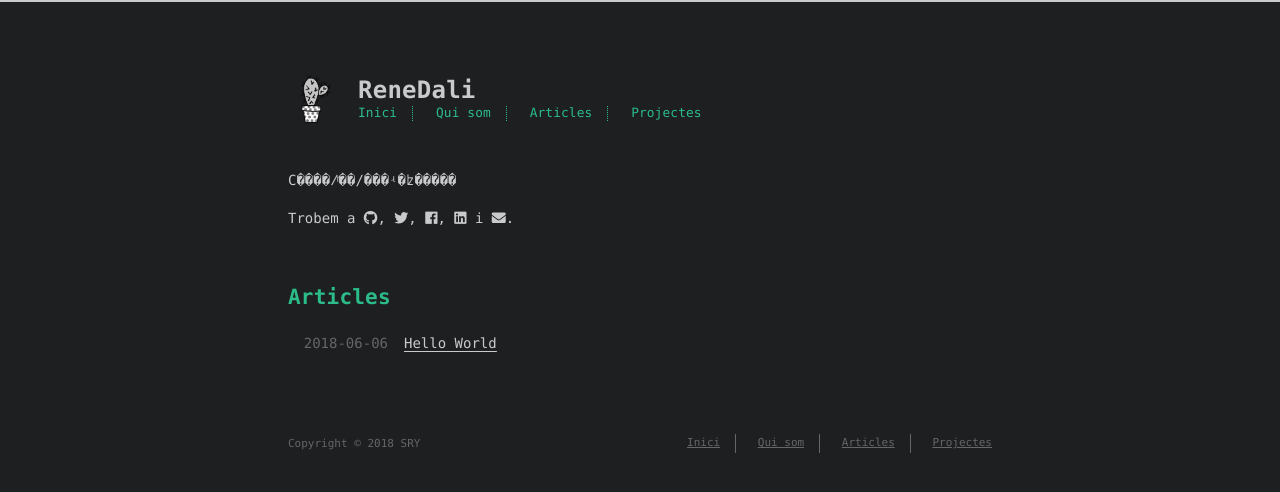
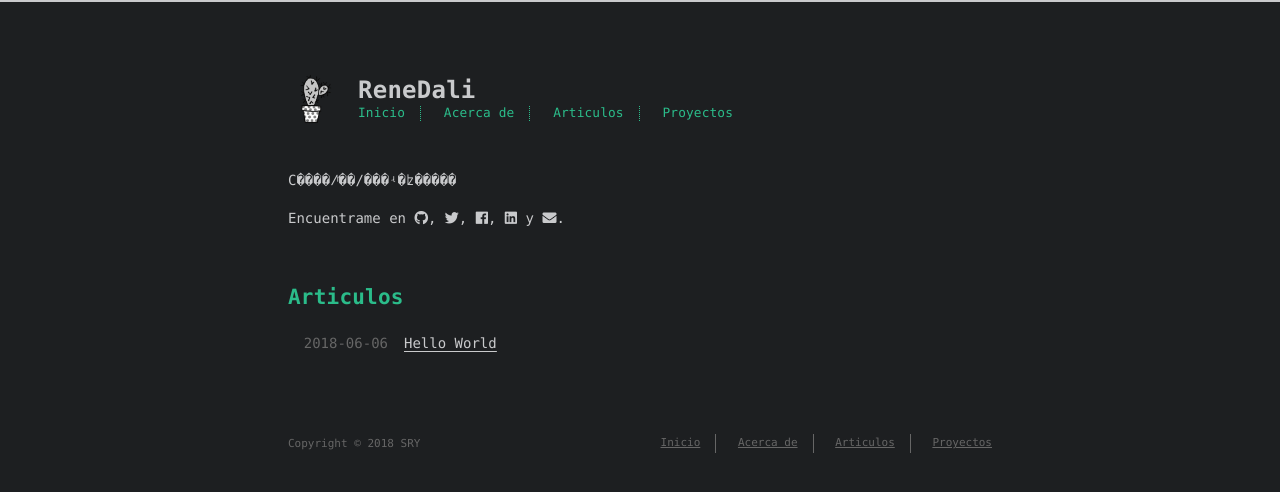
Before and after one commit to SSSRY/sssry.github.io, a plain HTML site: page index.html in a window 1280 px wide. Drawn offline with Linux system fonts and the light colour scheme; a web font is replaced by a local one.

Commit message:
Site updated: 2018-06-07 09:25:40

```diff
--- a/index.html
+++ b/index.html
@@ -68,13 +68,13 @@
         <a href="#"><i class="fas fa-bars fa-2x"></i></a>
       </li>
 
-        <li><a href="/">Inici</a></li>
+        <li><a href="/">Inicio</a></li>
 
-        <li><a href="/about/">Qui som</a></li>
+        <li><a href="/about/">Acerca de</a></li>
 
-        <li><a href="/archives/">Articles</a></li>
+        <li><a href="/archives/">Articulos</a></li>
 
-        <li><a href="/projects_url">Projectes</a></li>
+        <li><a href="/projects_url">Proyectos</a></li>
 
     </ul>
   </div>
@@ -88,7 +88,7 @@
 
 
     <p>
-      Trobem a
+      Encuentrame en
 
 
 
@@ -121,7 +121,7 @@
             <i class="fab fa-linkedin"></i><!--
       ---></a><!--
     ---><!--
-    ---> i
+    ---> y
 
 
 
@@ -137,7 +137,7 @@
 </section>
 
 <section id="writing">
-  <span class="h1"><a href="/archives">Articles</a></span>
+  <span class="h1"><a href="/archives">Articulos</a></span>
   <ul class="post-list">
 
 
@@ -175,13 +175,13 @@
     <nav>
       <ul>
 
-          <li><a href="/">Inici</a></li>
+          <li><a href="/">Inicio</a></li>
 
-          <li><a href="/about/">Qui som</a></li>
+          <li><a href="/about/">Acerca de</a></li>
 
-          <li><a href="/archives/">Articles</a></li>
+          <li><a href="/archives/">Articulos</a></li>
 
-          <li><a href="/projects_url">Projectes</a></li>
+          <li><a href="/projects_url">Proyectos</a></li>
 
       </ul>
     </nav>
```
Also changed, not shown: 2018/06/06/hello-world/index.html (+16 -16 lines), archives/2018/06/index.html (+8 -8 lines), archives/2018/index.html (+8 -8 lines), archives/index.html (+8 -8 lines), categories/index.html (+8 -8 lines), posts/index.html (+8 -8 lines), tags/index.html (+8 -8 lines).
